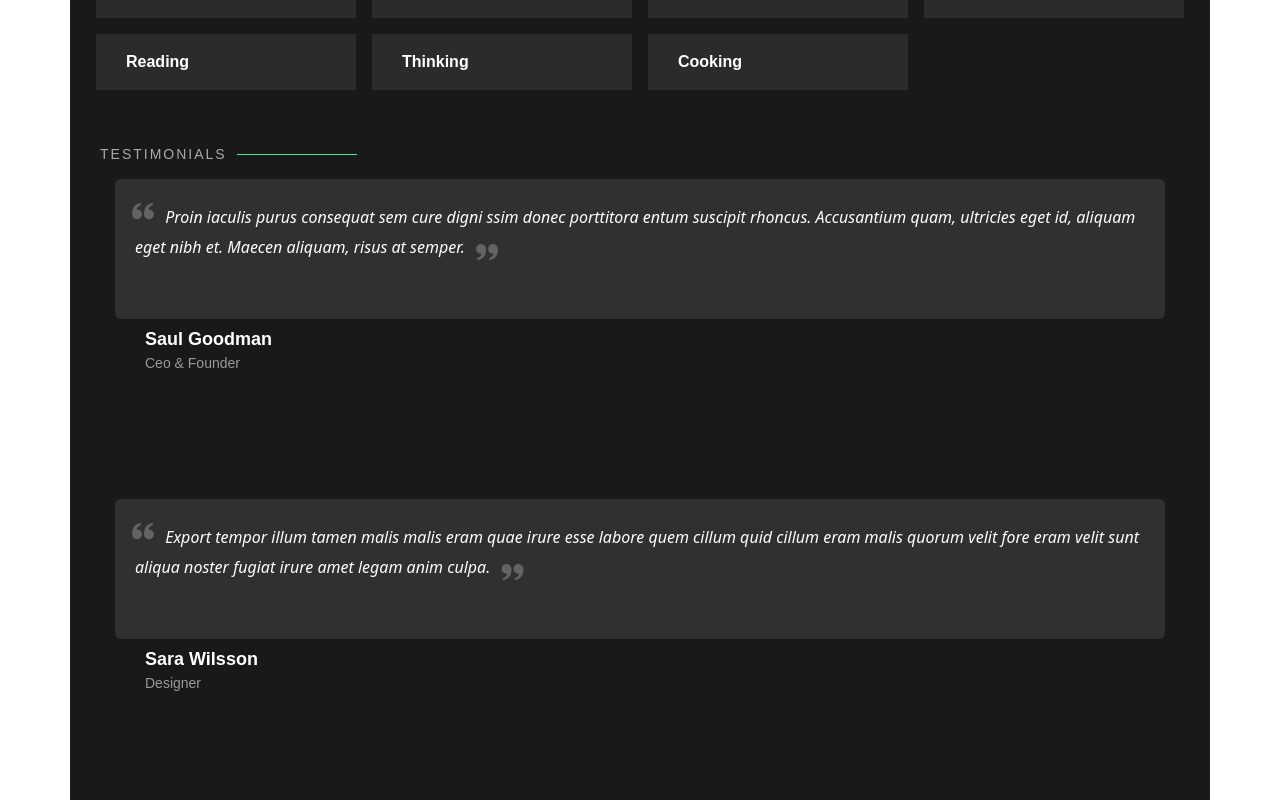
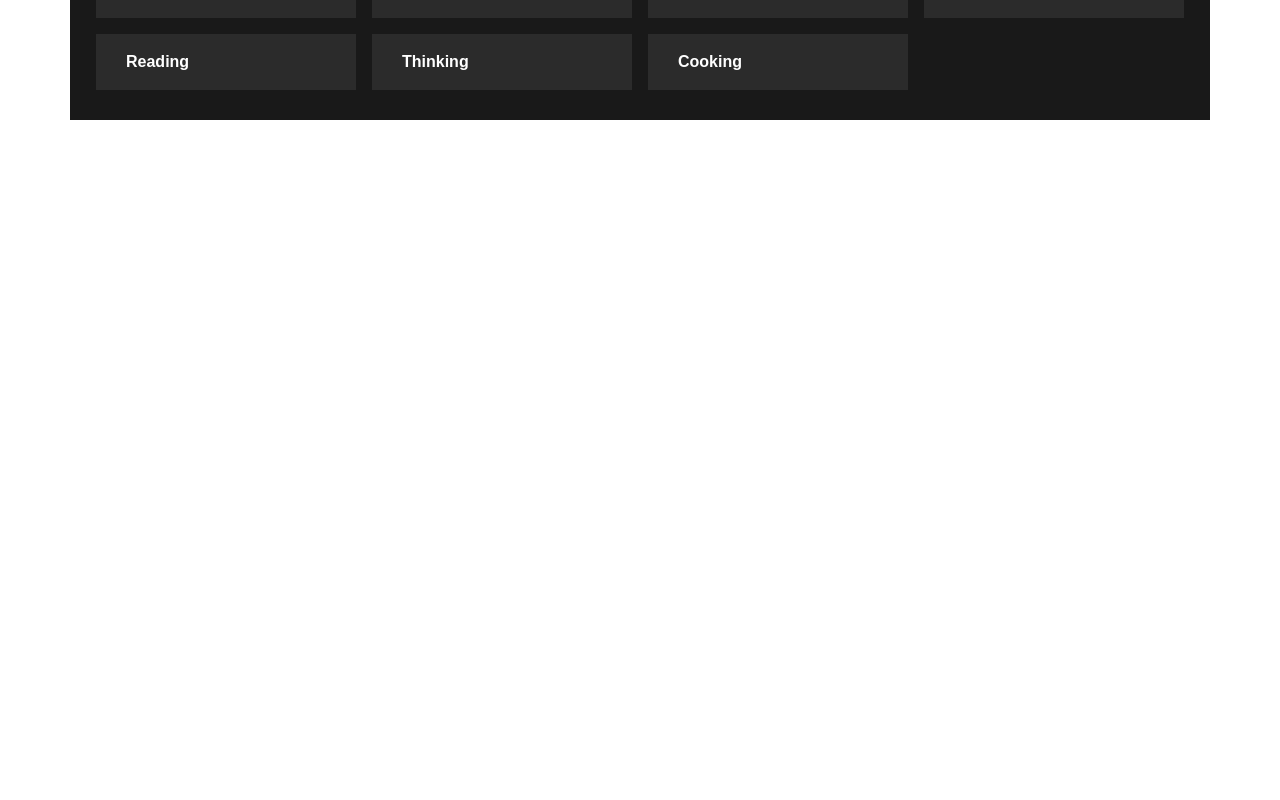
Before and after one commit to Myothu7/portfolio, a Vue app: page /about in a window 1280 px wide. Shown: the part 1580-2380 px from the top of the page. After the commit the page ends 1745 px from the top, so only its background shows below. Built offline with nearby package versions, Linux system fonts and the light colour scheme.

Commit message:
Comment Testimonials

```diff
--- a/src/view/About.vue
+++ b/src/view/About.vue
@@ -160,7 +160,7 @@
     <!-- End Interests -->
 
     <!-- ======= Testimonials ======= -->
-    <div class="testimonials container">
+    <!-- <div class="testimonials container">
       <div class="section-title">
         <h2>Testimonials</h2>
       </div>
@@ -180,12 +180,16 @@
                 eget id, aliquam eget nibh et. Maecen aliquam, risus at semper.
                 <i class="bx bxs-quote-alt-right quote-icon-right"></i>
               </p>
-              <!-- <img src="../assets/img/testimonials/testimonials-1.jpg" class="testimonial-img" alt=""> -->
+              <img
+                src="../assets/img/testimonials/testimonials-1.jpg"
+                class="testimonial-img"
+                alt=""
+              />
               <h3>Saul Goodman</h3>
               <h4>Ceo &amp; Founder</h4>
             </div>
           </div>
-          <!-- End testimonial item -->
+          End testimonial item
 
           <div class="swiper-slide">
             <div class="testimonial-item">
@@ -196,12 +200,16 @@
                 velit sunt aliqua noster fugiat irure amet legam anim culpa.
                 <i class="bx bxs-quote-alt-right quote-icon-right"></i>
               </p>
-              <!-- <img src="../assets/img/testimonials/testimonials-2.jpg" class="testimonial-img" alt=""> -->
+              <img
+                src="../assets/img/testimonials/testimonials-2.jpg"
+                class="testimonial-img"
+                alt=""
+              />
               <h3>Sara Wilsson</h3>
               <h4>Designer</h4>
             </div>
           </div>
-          <!-- End testimonial item -->
+          End testimonial item
 
           <div class="swiper-slide">
             <div class="testimonial-item">
@@ -212,12 +220,16 @@
                 noster aute amet eram fore quis sint minim.
                 <i class="bx bxs-quote-alt-right quote-icon-right"></i>
               </p>
-              <!-- <img src="../assets/img/testimonials/testimonials-3.jpg" class="testimonial-img" alt=""> -->
+              <img
+                src="../assets/img/testimonials/testimonials-3.jpg"
+                class="testimonial-img"
+                alt=""
+              />
               <h3>Jena Karlis</h3>
               <h4>Store Owner</h4>
             </div>
           </div>
-          <!-- End testimonial item -->
+          End testimonial item
 
           <div class="swiper-slide">
             <div class="testimonial-item">
@@ -229,12 +241,16 @@
                 veniam.
                 <i class="bx bxs-quote-alt-right quote-icon-right"></i>
               </p>
-              <!-- <img src="../assets/img/testimonials/testimonials-4.jpg" class="testimonial-img" alt=""> -->
+              <img
+                src="../assets/img/testimonials/testimonials-4.jpg"
+                class="testimonial-img"
+                alt=""
+              />
               <h3>Matt Brandon</h3>
               <h4>Freelancer</h4>
             </div>
           </div>
-          <!-- End testimonial item -->
+          End testimonial item
 
           <div class="swiper-slide">
             <div class="testimonial-item">
@@ -246,18 +262,22 @@
                 cillum quid.
                 <i class="bx bxs-quote-alt-right quote-icon-right"></i>
               </p>
-              <!-- <img src="../assets/img/testimonials/testimonials-5.jpg" class="testimonial-img" alt=""> -->
+              <img
+                src="../assets/img/testimonials/testimonials-5.jpg"
+                class="testimonial-img"
+                alt=""
+              />
               <h3>John Larson</h3>
               <h4>Entrepreneur</h4>
             </div>
           </div>
-          <!-- End testimonial item -->
+          End testimonial item
         </div>
         <div class="swiper-pagination"></div>
       </div>
 
       <div class="owl-carousel testimonials-carousel"></div>
-    </div>
+    </div> -->
     <!-- End Testimonials  -->
   </section>
 </template>
```
